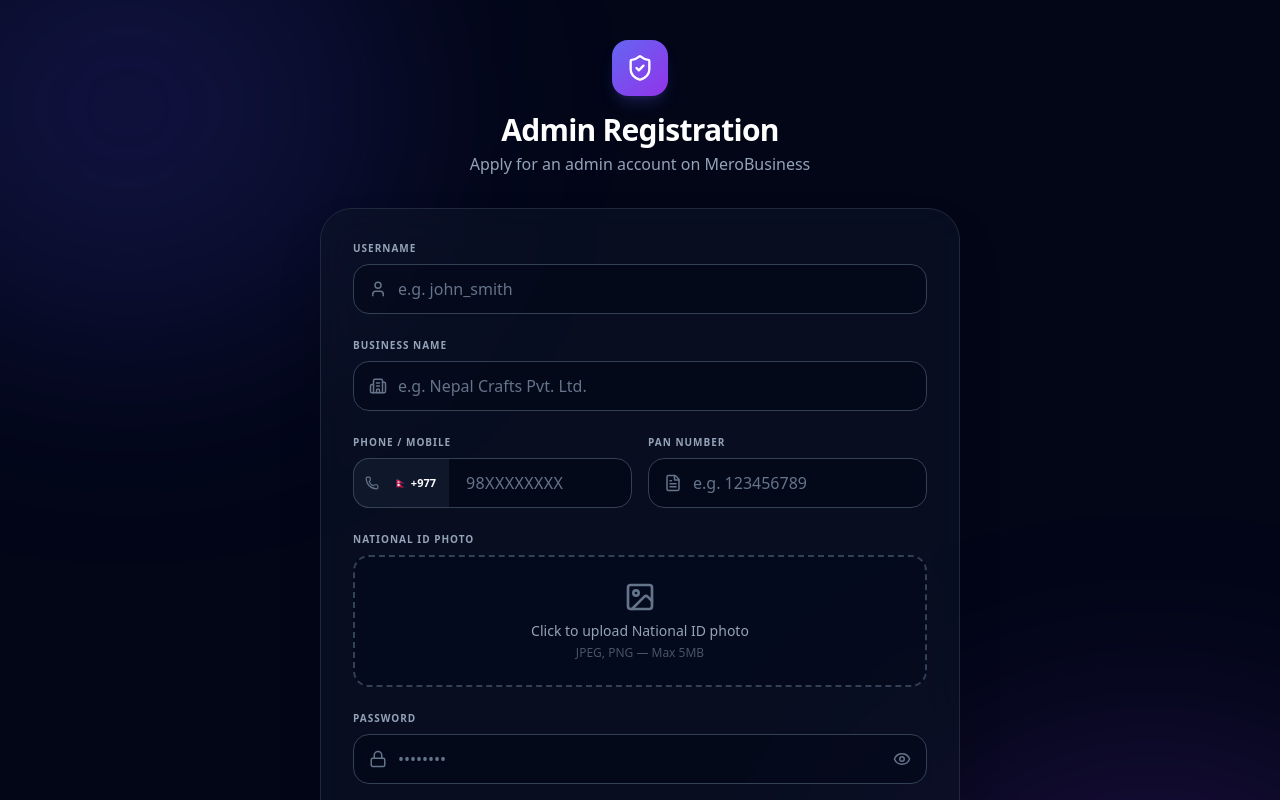
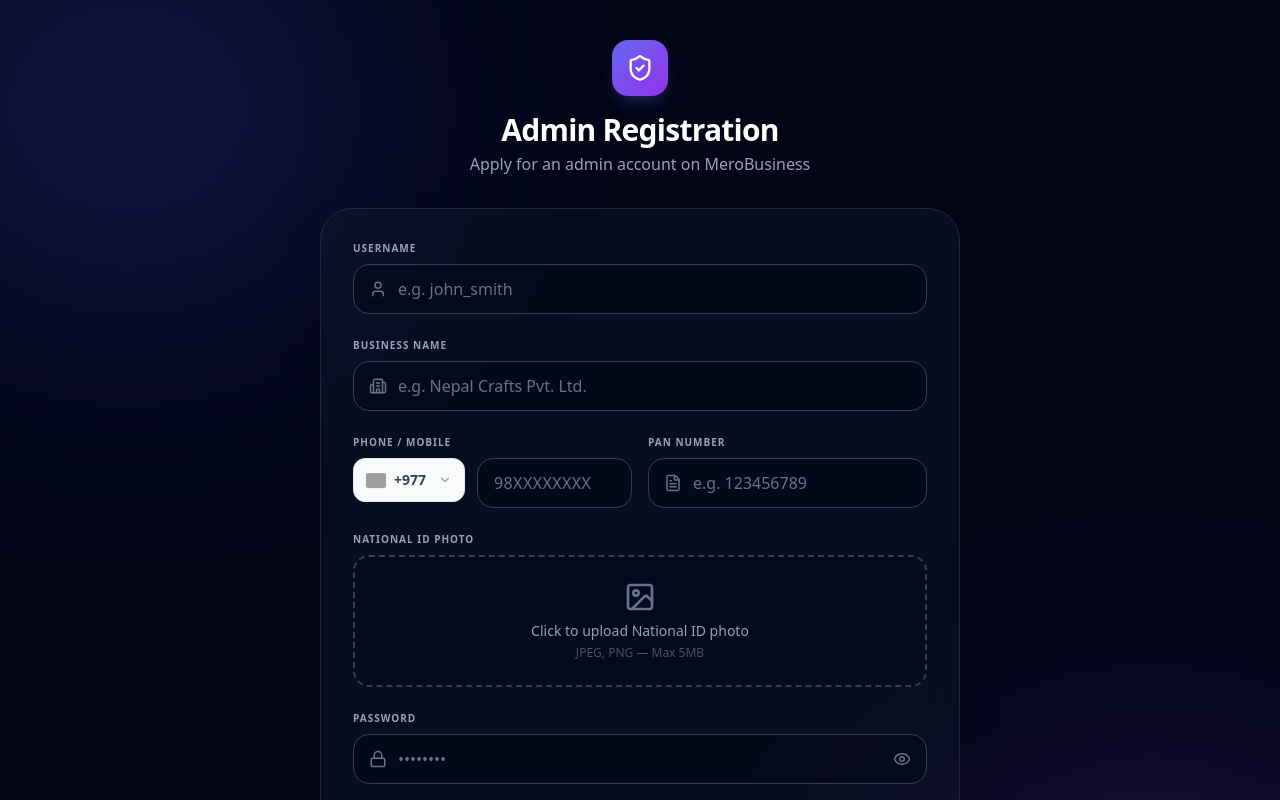
Before and after one commit to anilchaudhary449/merobusiness, a Next.js app: page /register in a window 1280 px wide. Shown: the top 800 px of the page. Built offline with nearby package versions, Linux system fonts and the light colour scheme; grey boxes are pictures that could not be loaded.

Commit message:
feat: implement CountrySelector component and integrate into dashboard profile management

```diff
--- a/src/app/dashboard/page.tsx
+++ b/src/app/dashboard/page.tsx
@@ -19,6 +19,7 @@ import { THEME_PRESETS, getThemePreset } from '@/lib/theme-presets';
 import { PREPARED_QUESTIONS, FAQ_TRIGGER_PREFIX } from '@/lib/constants/support';
 import { COUNTRIES } from '@/lib/constants/countries';
 import { isValidPhoneNumber } from 'libphonenumber-js';
+import { CountrySelector } from '@/components/CountrySelector';
 
 const fetcher = (url: string) => fetch(url).then(async (res) => {
   const data = await res.json();
@@ -734,29 +735,29 @@ export default function Dashboard() {
 
                 <div>
                   <label className="block text-[11px] font-bold uppercase text-slate-500 tracking-widest mb-1.5 ml-1">Phone Number</label>
-                  <div className="relative flex">
-                    <select
-                      value={profileFormData.countryCode}
-                      onChange={e => setProfileFormData({...profileFormData, countryCode: e.target.value})}
-                      className="absolute inset-y-0 left-0 pl-3 pr-2 bg-slate-100 border border-slate-200 border-r-0 rounded-l-2xl text-slate-700 outline-none focus:ring-2 focus:ring-indigo-500 z-10 text-[11px] font-bold appearance-none w-24 cursor-pointer"
-                    >
-                      {COUNTRIES.map((c) => (
-                        <option key={`${c.code}-${c.dial_code}`} value={c.dial_code}>
-                          {c.flag} {c.dial_code}
-                        </option>
-                      ))}
-                    </select>
+                  <div className="relative flex gap-3">
+                    <div className="w-24 shrink-0">
+                      <CountrySelector
+                        value={profileFormData.countryCode}
+                        onChange={(code) => setProfileFormData({...profileFormData, countryCode: code})}
+                      />
+                    </div>
                     <input
                       type="tel"
                       value={profileFormData.phone}
                       onChange={e => setProfileFormData({...profileFormData, phone: e.target.value.replace(/[^0-9]/g, '')})}
-                      className="w-full pl-28 pr-4 py-3 bg-slate-50 border border-slate-100 rounded-2xl focus:ring-2 focus:ring-indigo-500 outline-none transition-all font-medium text-sm"
+                      className="w-full px-4 py-3 bg-slate-50 border border-slate-100 rounded-2xl focus:ring-2 focus:ring-indigo-500 outline-none transition-all font-medium text-sm"
                       placeholder="98XXXXXXXX"
                     />
                   </div>
                   {phoneStatus.show && (
                     <div className={`mt-2 ml-1 flex items-center gap-2 text-[10px] font-bold transition-all duration-300 animate-in fade-in slide-in-from-top-1 ${phoneStatus.isValid ? 'text-emerald-600' : 'text-rose-500'}`}>
                       {phoneStatus.isValid ? <CheckCircle2 size={12} /> : <XCircle size={12} />}
+                      <img
+                        src={`https://flagcdn.com/w40/${COUNTRIES.find(c => c.dial_code === profileFormData.countryCode)?.code.toLowerCase()}.png`}
+                        className="w-4 h-auto rounded-[2px] shadow-sm ml-1"
+                        alt="country flag"
+                      />
                       <span className="tracking-widest uppercase">{phoneStatus.message}</span>
                     </div>
                   )}
--- a/src/app/register/page.tsx
+++ b/src/app/register/page.tsx
@@ -10,6 +10,7 @@ import { toast } from 'sonner';
 import Link from 'next/link';
 import { COUNTRIES } from '@/lib/constants/countries';
 import { isValidPhoneNumber } from 'libphonenumber-js';
+import { CountrySelector } from '@/components/CountrySelector';
 
 type UsernameStatus = 'idle' | 'checking' | 'available' | 'taken' | 'invalid';
 
@@ -289,33 +290,30 @@ export default function RegisterPage() {
             <div className="grid grid-cols-1 sm:grid-cols-2 gap-4">
               <div className="space-y-2">
                 <label className="block text-[10px] font-bold text-slate-400 uppercase tracking-widest">Phone / Mobile</label>
-                <div className="relative flex">
-                  <select
-                    value={form.countryCode}
-                    onChange={e => setForm({...form, countryCode: e.target.value})}
-                    className="absolute inset-y-0 left-0 pl-10 pr-2 bg-slate-900 border border-slate-700 border-r-0 rounded-l-2xl text-white outline-none focus:ring-2 focus:ring-indigo-500/50 focus:border-indigo-500 z-10 text-[11px] font-bold appearance-none w-24 cursor-pointer"
-                  >
-                    {COUNTRIES.map((c) => (
-                      <option key={`${c.code}-${c.dial_code}`} value={c.dial_code}>
-                        {c.flag} {c.dial_code}
-                      </option>
-                    ))}
-                  </select>
-                  <div className="absolute inset-y-0 left-0 pl-3 flex items-center pointer-events-none text-slate-500 z-20">
-                    <Phone size={14} />
+                <div className="relative flex gap-3">
+                  <div className="w-28 shrink-0">
+                    <CountrySelector
+                      value={form.countryCode}
+                      onChange={(code) => setForm({...form, countryCode: code})}
+                    />
                   </div>
                   <input
                     type="tel"
                     required
                     value={form.phone}
-                    onChange={e => setForm({ ...form, phone: e.target.value.replace(/[^0-9]/g, '') })}
-                    className="block w-full pl-28 pr-4 py-3 bg-slate-950/50 border border-slate-700 rounded-2xl text-white placeholder-slate-500 focus:outline-none focus:ring-2 focus:ring-indigo-500/50 focus:border-indigo-500 transition-all font-medium tracking-wide"
+                    onChange={(e) => setForm({ ...form, phone: e.target.value.replace(/[^0-9]/g, '') })}
+                    className="block w-full px-4 py-3 bg-slate-950/50 border border-slate-700 rounded-2xl text-white placeholder-slate-500 focus:outline-none focus:ring-2 focus:ring-indigo-500/50 focus:border-indigo-500 transition-all font-medium tracking-wide"
                     placeholder="98XXXXXXXX"
                   />
                 </div>
                 {phoneStatus.show && (
                   <div className={`mt-2 ml-1 flex items-center gap-2 text-[11px] font-bold transition-all duration-300 animate-in fade-in slide-in-from-top-1 ${phoneStatus.isValid ? 'text-emerald-400' : 'text-rose-400'}`}>
                     {phoneStatus.isValid ? <CheckCircle2 size={12} /> : <XCircle size={12} />}
+                    <img
+                      src={`https://flagcdn.com/w40/${COUNTRIES.find(c => c.dial_code === form.countryCode)?.code.toLowerCase()}.png`}
+                      className="w-4 h-auto rounded-[2px] shadow-sm ml-1"
+                      alt="country flag"
+                    />
                     <span className="tracking-wide uppercase">{phoneStatus.message}</span>
                   </div>
                 )}
--- a/src/app/super-admin/page.tsx
+++ b/src/app/super-admin/page.tsx
@@ -14,6 +14,7 @@ import {
 import { toast } from 'sonner';
 import { COUNTRIES } from '@/lib/constants/countries';
 import { isValidPhoneNumber } from 'libphonenumber-js';
+import { CountrySelector } from '@/components/CountrySelector';
 
 const fetcher = (url: string) => fetch(url).then(res => res.json());
 
@@ -846,30 +847,30 @@ export default function SuperAdminDashboard() {
                 </div>
                 <div>
                   <label className="block text-[11px] font-bold uppercase text-slate-500 tracking-widest mb-1.5">Phone</label>
-                  <div className="relative flex">
-                    <select
-                      value={formData.countryCode}
-                      onChange={e => setFormData({...formData, countryCode: e.target.value})}
-                      className="absolute inset-y-0 left-0 pl-3 pr-2 bg-slate-50 border border-slate-200 border-r-0 rounded-l-xl text-slate-700 outline-none focus:ring-2 focus:ring-indigo-500 z-10 text-[11px] font-bold appearance-none w-24 cursor-pointer"
-                    >
-                      {COUNTRIES.map((c) => (
-                        <option key={`${c.code}-${c.dial_code}`} value={c.dial_code}>
-                          {c.flag} {c.dial_code}
-                        </option>
-                      ))}
-                    </select>
+                  <div className="relative flex gap-3">
+                    <div className="w-24 shrink-0">
+                      <CountrySelector
+                        value={formData.countryCode}
+                        onChange={(code) => setFormData({...formData, countryCode: code})}
+                      />
+                    </div>
                     <input
                       type="tel"
                       required
                       value={formData.phone}
                       onChange={e => setFormData({...formData, phone: e.target.value.replace(/[^0-9]/g, '')})}
-                      className="w-full pl-28 pr-4 py-3 bg-slate-50 border border-slate-200 rounded-xl focus:ring-2 focus:ring-indigo-500 outline-none transition-all font-medium text-sm"
+                      className="w-full px-4 py-3 bg-slate-50 border border-slate-200 rounded-xl focus:ring-2 focus:ring-indigo-500 outline-none transition-all font-medium text-sm"
                       placeholder="98XXXXXXXX"
                     />
                   </div>
                   {phoneStatus.show && (
                     <div className={`mt-2 ml-1 flex items-center gap-2 text-[10px] font-bold transition-all duration-300 animate-in fade-in slide-in-from-top-1 ${phoneStatus.isValid ? 'text-emerald-600' : 'text-rose-500'}`}>
                       {phoneStatus.isValid ? <CheckCircle2 size={12} /> : <XCircle size={12} />}
+                      <img
+                        src={`https://flagcdn.com/w40/${COUNTRIES.find(c => c.dial_code === formData.countryCode)?.code.toLowerCase()}.png`}
+                        className="w-4 h-auto rounded-[2px] shadow-sm ml-1"
+                        alt="country flag"
+                      />
                       <span className="tracking-widest uppercase">{phoneStatus.message}</span>
                     </div>
                   )}
--- /dev/null
+++ b/src/components/CountrySelector.tsx
@@ -0,0 +1,122 @@
+"use client";
+
+import React, { useState, useEffect, useRef } from 'react';
+import { Search, ChevronDown, Check } from 'lucide-react';
+import { COUNTRIES, Country } from '@/lib/constants/countries';
+
+interface CountrySelectorProps {
+  value: string; // Dial code (e.g., '+977')
+  onChange: (dialCode: string) => void;
+  className?: string;
+  disabled?: boolean;
+}
+
+export const CountrySelector: React.FC<CountrySelectorProps> = ({
+  value,
+  onChange,
+  className = '',
+  disabled = false
+}) => {
+  const [isOpen, setIsOpen] = useState(false);
+  const [search, setSearch] = useState('');
+  const containerRef = useRef<HTMLDivElement>(null);
+
+  const selectedCountry = COUNTRIES.find(c => c.dial_code === value) || COUNTRIES[0];
+
+  const filteredCountries = COUNTRIES.filter(c =>
+    c.name.toLowerCase().includes(search.toLowerCase()) ||
+    c.dial_code.includes(search)
+  );
+
+  useEffect(() => {
+    const handleClickOutside = (event: MouseEvent) => {
+      if (containerRef.current && !containerRef.current.contains(event.target as Node)) {
+        setIsOpen(false);
+      }
+    };
+    document.addEventListener('mousedown', handleClickOutside);
+    return () => document.removeEventListener('mousedown', handleClickOutside);
+  }, []);
+
+  const handleSelect = (country: Country) => {
+    onChange(country.dial_code);
+    setIsOpen(false);
+    setSearch('');
+  };
+
+  return (
+    <div className={`relative ${className}`} ref={containerRef}>
+      {/* Trigger Button */}
+      <button
+        type="button"
+        disabled={disabled}
+        onClick={() => setIsOpen(!isOpen)}
+        className={`flex items-center gap-2 px-3 py-2 bg-slate-50 border border-slate-200 rounded-xl transition-all duration-200 hover:border-indigo-300 focus:ring-2 focus:ring-indigo-500/20 outline-none w-full h-full min-h-[44px] ${disabled ? 'opacity-50 cursor-not-allowed' : 'cursor-pointer'}`}
+      >
+        <div className="flex items-center gap-2 flex-1">
+          <img
+            src={`https://flagcdn.com/w40/${selectedCountry.code.toLowerCase()}.png`}
+            alt={selectedCountry.name}
+            className="w-5 h-auto rounded-sm shadow-sm"
+            onError={(e) => {
+              (e.target as any).src = `https://placehold.co/40x30/6366f1/ffffff?text=${selectedCountry.code}`;
+            }}
+          />
+          <span className="text-sm font-bold text-slate-700">{selectedCountry.dial_code}</span>
+        </div>
+        <ChevronDown size={14} className={`text-slate-400 transition-transform duration-200 ${isOpen ? 'rotate-180' : ''}`} />
+      </button>
+
+      {/* Dropdown Menu */}
+      {isOpen && (
+        <div className="absolute z-[100] mt-2 w-72 bg-white border border-slate-200 rounded-2xl shadow-2xl overflow-hidden animate-in fade-in zoom-in-95 duration-200">
+          {/* Search Header */}
+          <div className="p-3 border-b border-slate-100 bg-slate-50/50">
+            <div className="relative">
+              <Search className="absolute left-3 top-1/2 -translate-y-1/2 text-slate-400" size={14} />
+              <input
+                type="text"
+                autoFocus
+                placeholder="Search country or code..."
+                value={search}
+                onChange={(e) => setSearch(e.target.value)}
+                className="w-full pl-9 pr-4 py-2 bg-white border border-slate-200 rounded-xl text-xs font-medium focus:ring-2 focus:ring-indigo-500/20 focus:border-indigo-500 outline-none transition-all"
+              />
+            </div>
+          </div>
+
+          {/* Country List */}
+          <div className="max-h-64 overflow-y-auto custom-scrollbar">
+            {filteredCountries.length > 0 ? (
+              filteredCountries.map((country) => (
+                <button
+                  key={`${country.code}-${country.dial_code}`}
+                  onClick={() => handleSelect(country)}
+                  className={`w-full flex items-center gap-3 px-4 py-3 hover:bg-indigo-50 transition-colors text-left ${value === country.dial_code ? 'bg-indigo-50/50' : ''}`}
+                >
+                   <img
+                    src={`https://flagcdn.com/w40/${country.code.toLowerCase()}.png`}
+                    alt={country.name}
+                    className="w-5 h-auto rounded-sm shadow-sm shrink-0"
+                  />
+                  <div className="flex-1 min-w-0">
+                    <p className="text-[11px] font-black text-slate-900 truncate uppercase tracking-wider">{country.name}</p>
+                    <p className="text-[10px] text-slate-500 font-bold">{country.dial_code}</p>
+                  </div>
+                  {value === country.dial_code && (
+                    <Check size={14} className="text-indigo-600" />
+                  )}
+                </button>
+              ))
+            ) : (
+              <div className="p-8 text-center text-slate-400 bg-white">
+                <Search size={24} className="mx-auto mb-2 opacity-20" />
+                <p className="text-xs font-bold uppercase tracking-widest">No results</p>
+              </div>
+            )}
+          </div>
+        </div>
+      )}
+    </div>
+  );
+};
```
